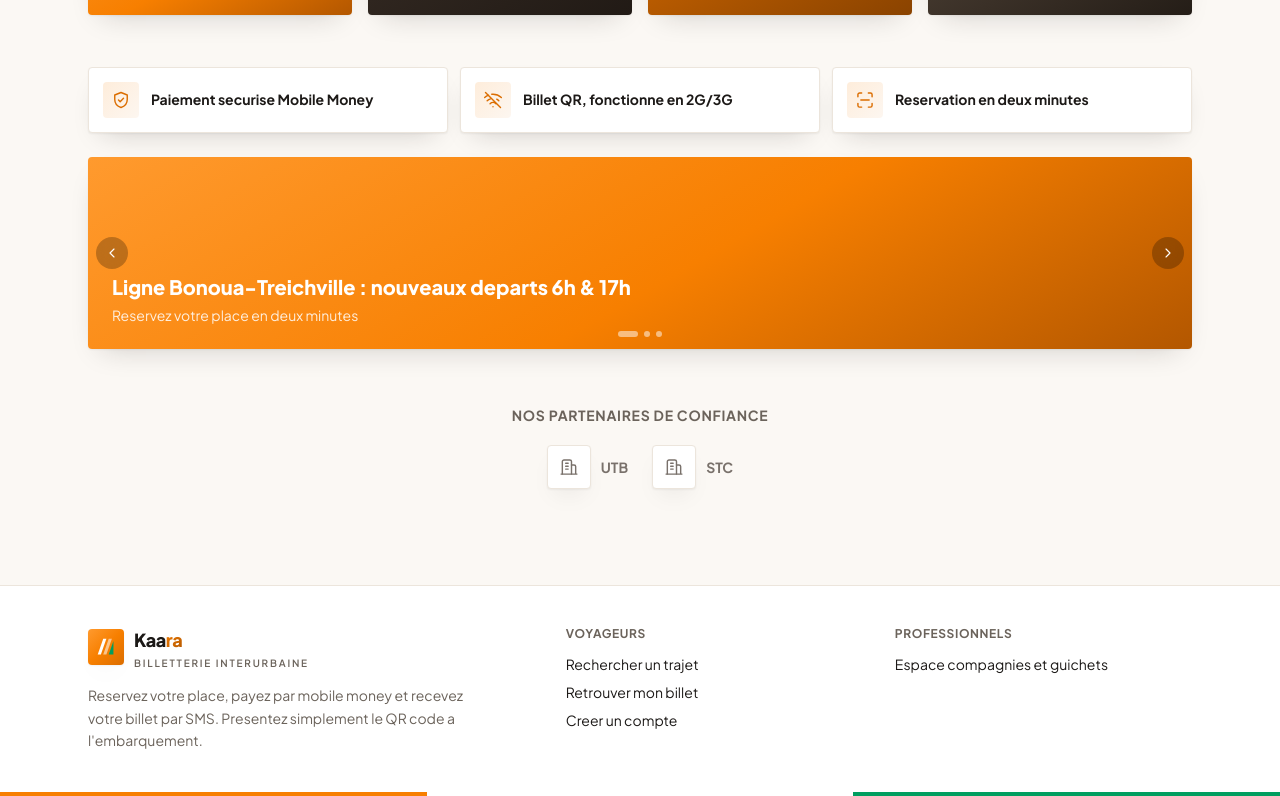
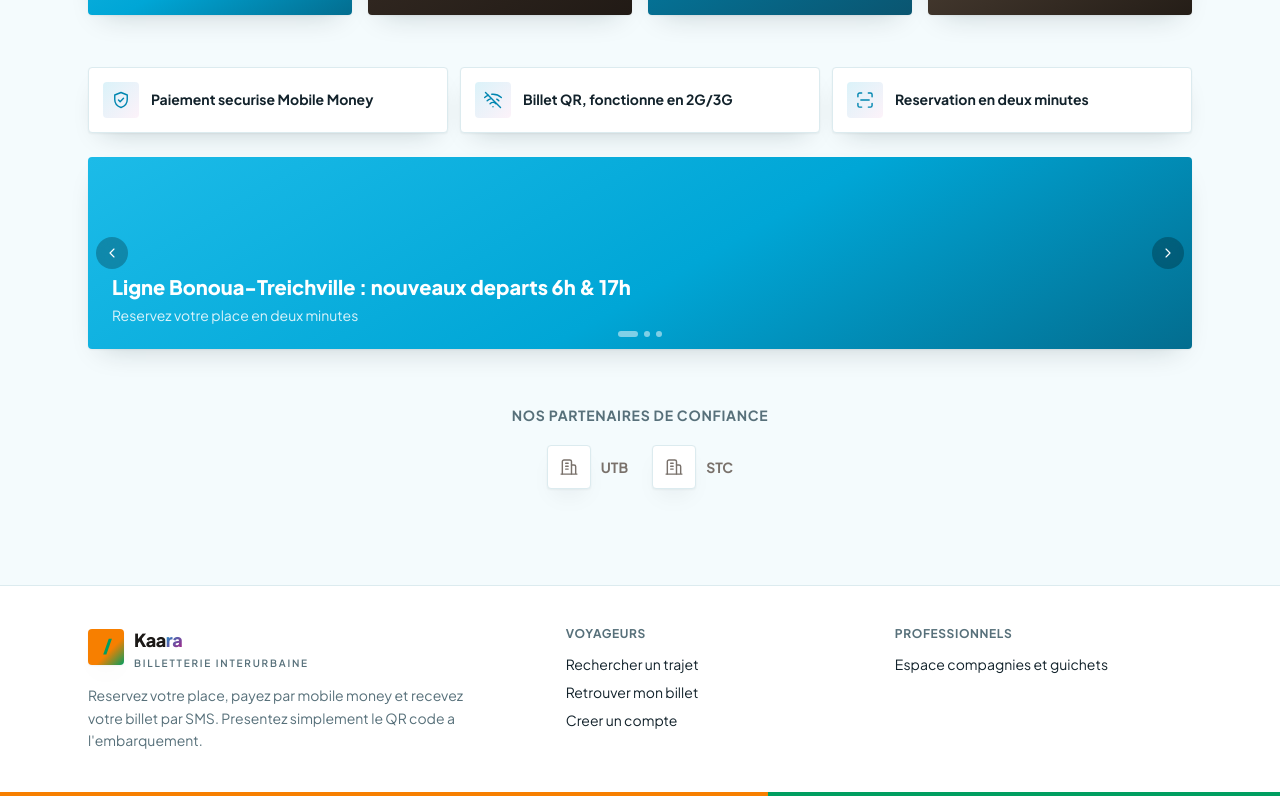
Before and after one commit to Yamoon224/BILLETERIE-WEB, a Next.js app: page / in a window 1280 px wide. Shown: the part 1630-2426 px from the top of the page. Built offline with nearby package versions, Linux system fonts and the light colour scheme; no server answers.

Commit message:
refactor: update color gradients and styles across multiple components for a cohesive design

```diff
--- a/src/app/(public)/page.tsx
+++ b/src/app/(public)/page.tsx
@@ -155,7 +155,7 @@ const DESTINATIONS = [
     from: "Abidjan",
     price: 6000,
     durationMinutes: 240,
-    gradient: "linear-gradient(150deg,#ff9a2e 0%,#f77f00 55%,#b35700 100%)",
+    gradient: "linear-gradient(150deg,#1cbbe8 0%,#00a6d6 55%,#036d8f 100%)",
   },
   {
     city: "Yamoussoukro",
@@ -169,7 +169,7 @@ const DESTINATIONS = [
     from: "Abidjan",
     price: 7500,
     durationMinutes: 330,
-    gradient: "linear-gradient(150deg,#db6d00 0%,#8a4300 100%)",
+    gradient: "linear-gradient(150deg,#0086b0 0%,#0a5570 100%)",
   },
   {
     city: "Korhogo",
@@ -190,7 +190,7 @@ const BANNERS: PromoBanner[] = [
     title: "Ligne Bonoua-Treichville : nouveaux departs 6h & 17h",
     subtitle: "Reservez votre place en deux minutes",
     href: "/",
-    gradient: "linear-gradient(150deg,#ff9a2e 0%,#f77f00 55%,#b35700 100%)",
+    gradient: "linear-gradient(150deg,#1cbbe8 0%,#00a6d6 55%,#036d8f 100%)",
   },
   {
     title: "Studio meuble a Assinie des 15 000 FCFA/nuit",
--- a/src/app/globals.css
+++ b/src/app/globals.css
@@ -13,49 +13,55 @@
   --font-mono: ui-monospace, "SFMono-Regular", "Cascadia Code", Menlo, monospace;
 
   /*
-   * Orange du drapeau ivoirien (#F77F00), decline en une seule rampe.
-   * Le blanc est la seconde couleur de la charte : il porte les surfaces, et
-   * l'orange est reserve a ce qui doit attirer l'oeil - action principale,
-   * etat actif, prix.
+   * Cyan vif, decline en une seule rampe : le ciel, la mer, l'horizon des
+   * possibles. Le blanc reste la seconde couleur de la charte - il porte les
+   * surfaces - et ce cyan est reserve a ce qui doit attirer l'oeil : action
+   * principale, etat actif, prix. Le jaune et le rose fuchsia de la charte
+   * n'apparaissent qu'a travers `grad-brand` (voir plus bas) : jamais en
+   * rampe unie, pour qu'ils restent des accents et non un fond.
    */
-  --color-brand-50: #fff6eb;
-  --color-brand-100: #ffe9cc;
-  --color-brand-200: #ffd199;
-  --color-brand-300: #ffb45c;
-  --color-brand-400: #ff9a2e;
-  --color-brand-500: #f77f00;
-  --color-brand-600: #db6d00;
-  --color-brand-700: #b35700;
-  --color-brand-800: #8a4300;
-  --color-brand-900: #6b3500;
+  --color-brand-50: #eafbff;
+  --color-brand-100: #c9f3fd;
+  --color-brand-200: #97e6fb;
+  --color-brand-300: #59d3f4;
+  --color-brand-400: #1cbbe8;
+  --color-brand-500: #00a6d6;
+  --color-brand-600: #0086b0;
+  --color-brand-700: #036d8f;
+  --color-brand-800: #0a5570;
+  --color-brand-900: #0d4258;
 
-  /* Vert du drapeau, reserve aux etats de succes : embarquement autorise,
-     paiement encaisse. Il ne sert jamais de decoration. */
+  /* Vert, reserve aux etats de succes : embarquement autorise, paiement
+     encaisse. Il ne sert jamais de decoration. */
   --color-flag-green: #009e60;
+
+  /* Orange fixe, independant de la rampe de marque : ne sert qu'au liser
+     drapeau (logo, pied de page), cote a cote avec le vert ci-dessus. */
+  --color-flag-orange: #f77f00;
 }
 
 :root {
   color-scheme: light;
-  --canvas: #fbf8f4;
+  --canvas: #f4fbfd;
   --surface: #ffffff;
-  --surface-muted: #f6f1ea;
-  --foreground: #1c1917;
-  --muted: #6b635b;
-  --hairline: #ece5dc;
-  --card-shadow: 0 1px 2px rgb(28 25 23 / 0.05), 0 12px 28px -14px rgb(28 25 23 / 0.22);
-  --card-shadow-hover: 0 2px 4px rgb(28 25 23 / 0.06), 0 18px 38px -16px rgb(219 109 0 / 0.35);
+  --surface-muted: #e9f5f8;
+  --foreground: #12222b;
+  --muted: #57707a;
+  --hairline: #dcebef;
+  --card-shadow: 0 1px 2px rgb(10 30 38 / 0.05), 0 12px 28px -14px rgb(10 30 38 / 0.22);
+  --card-shadow-hover: 0 2px 4px rgb(10 30 38 / 0.06), 0 18px 38px -16px rgb(0 134 176 / 0.35);
 }
 
 .dark {
   color-scheme: dark;
-  --canvas: #0e0c0a;
-  --surface: #181512;
-  --surface-muted: #221e1a;
-  --foreground: #f3eee8;
-  --muted: #a8a097;
-  --hairline: #2c2621;
+  --canvas: #071219;
+  --surface: #0f1d24;
+  --surface-muted: #15262e;
+  --foreground: #e9f6fa;
+  --muted: #93aab2;
+  --hairline: #22343b;
   --card-shadow: 0 1px 2px rgb(0 0 0 / 0.5), 0 12px 30px -14px rgb(0 0 0 / 0.85);
-  --card-shadow-hover: 0 2px 6px rgb(0 0 0 / 0.55), 0 20px 42px -16px rgb(247 127 0 / 0.3);
+  --card-shadow-hover: 0 2px 6px rgb(0 0 0 / 0.55), 0 20px 42px -16px rgb(0 166 214 / 0.3);
 }
 
 /*
@@ -71,8 +77,8 @@
   --series-1: #db6d00;
   --series-2: #2a78d6;
   --series-3: #1baf7a;
-  --chart-grid: #ece5dc;
-  --chart-axis: #d9cfc3;
+  --chart-grid: #dcebef;
+  --chart-axis: #c9dee3;
   --meter-track: #ffe9cc;
 }
 
@@ -80,8 +86,8 @@
   --series-1: #db6d00;
   --series-2: #3987e5;
   --series-3: #199e70;
-  --chart-grid: #2c2621;
-  --chart-axis: #4a4038;
+  --chart-grid: #22343b;
+  --chart-axis: #2e4750;
   --meter-track: #3a2a1a;
 }
 
@@ -92,25 +98,34 @@ body {
   -webkit-font-smoothing: antialiased;
 }
 
-/* Le degrade de marque, toujours diagonal : une seule definition, reprise par
-   les boutons, les en-tetes de tableau, les liseres de cartes et l'etat actif. */
+/* La bande degradee multicolore de la charte - cyan, rose fuchsia, jaune -
+   toujours diagonale : une seule definition, reprise par les boutons, les
+   en-tetes de billet, les liseres de cartes et l'etat actif. Elle materialise
+   la trajectoire du voyage, jamais un simple fond decoratif. */
 @utility grad-brand {
-  background-image: linear-gradient(135deg, #ff9a2e 0%, #f77f00 50%, #db6d00 100%);
+  background-image: linear-gradient(135deg, #1cbbe8 0%, #d6259f 50%, #ffd100 100%);
 }
 
 @utility grad-brand-hover {
-  background-image: linear-gradient(135deg, #f77f00 0%, #db6d00 50%, #b35700 100%);
+  background-image: linear-gradient(135deg, #00a6d6 0%, #b01b82 50%, #e6b800 100%);
 }
 
 @utility grad-brand-soft {
-  background-image: linear-gradient(135deg, rgb(247 127 0 / 0.14) 0%, rgb(219 109 0 / 0.06) 100%);
+  background-image: linear-gradient(135deg, rgb(0 166 214 / 0.14) 0%, rgb(214 37 159 / 0.06) 100%);
 }
 
 @utility grad-brand-text {
-  background-image: linear-gradient(135deg, #f77f00 0%, #b35700 100%);
+  background-image: linear-gradient(135deg, #00a6d6 0%, #b01b82 100%);
   background-clip: text;
   -webkit-background-clip: text;
   color: transparent;
+}
+
+/* Bandeau fixe du logo et du pied de page : orange + vert, cote a cote, sans
+   le blanc du drapeau. Independant de `grad-brand` afin que ce motif reste
+   stable meme si la rampe de marque evolue. */
+@utility grad-logo {
+  background-image: linear-gradient(135deg, var(--color-flag-orange) 0%, var(--color-flag-orange) 60%, var(--color-flag-green) 100%);
 }
 
 @utility shadow-card {
@@ -151,7 +166,7 @@ body {
 }
 
 ::selection {
-  background-color: rgb(247 127 0 / 0.24);
+  background-color: rgb(0 166 214 / 0.24);
 }
 
 /* ---------------------------------------------------------------------------
@@ -165,25 +180,25 @@ body {
  */
 
 :root {
-  --field-border: #d9cfc3;
-  --field-border-hover: #b8ab9c;
-  --field-border-focus: #f77f00;
+  --field-border: #c9dee3;
+  --field-border-hover: #9fbac2;
+  --field-border-focus: #00a6d6;
   --field-border-error: #e11d48;
-  --field-label: #7a7066;
-  --field-label-focus: #db6d00;
-  --field-placeholder: #a89d91;
-  --field-disabled-bg: #f6f1ea;
+  --field-label: #5e7a83;
+  --field-label-focus: #0086b0;
+  --field-placeholder: #85a0a8;
+  --field-disabled-bg: #e9f5f8;
 }
 
 .dark {
-  --field-border: #4a4038;
-  --field-border-hover: #6b5f54;
-  --field-border-focus: #ff9a2e;
+  --field-border: #2e4750;
+  --field-border-hover: #47646d;
+  --field-border-focus: #1cbbe8;
   --field-border-error: #fb7185;
-  --field-label: #a8a097;
-  --field-label-focus: #ffb45c;
-  --field-placeholder: #7a7066;
-  --field-disabled-bg: #221e1a;
+  --field-label: #93aab2;
+  --field-label-focus: #59d3f4;
+  --field-placeholder: #6b8890;
+  --field-disabled-bg: #15262e;
 }
 
 @layer components {
--- a/src/app/layout.tsx
+++ b/src/app/layout.tsx
@@ -24,8 +24,8 @@ export const viewport: Viewport = {
   width: "device-width",
   initialScale: 1,
   themeColor: [
-    { media: "(prefers-color-scheme: light)", color: "#fbf8f4" },
-    { media: "(prefers-color-scheme: dark)", color: "#0e0c0a" },
+    { media: "(prefers-color-scheme: light)", color: "#f4fbfd" },
+    { media: "(prefers-color-scheme: dark)", color: "#071219" },
   ],
 };
 
--- a/src/components/brand/Logo.tsx
+++ b/src/components/brand/Logo.tsx
@@ -4,9 +4,9 @@ import { cn } from "@/lib/cn";
  * Marque « Kaara » — « voyage » en langue baoule approchee, courte et facile a
  * dire au guichet.
  *
- * Le pictogramme reprend les trois bandes du drapeau ivoirien, inclinees en
- * route : orange, blanc, vert. Il reste lisible reduit a 32 px dans la barre
- * laterale repliee.
+ * Le pictogramme reprend deux bandes inclinees en route, orange et vert -
+ * heritage du drapeau ivoirien, sans le blanc. Il reste lisible reduit a
+ * 32 px dans la barre laterale repliee.
  */
 export function LogoMark({ size = "md", className }: { size?: "sm" | "md" | "lg"; className?: string }) {
   const dimension = { sm: "h-8 w-8", md: "h-9 w-9", lg: "h-12 w-12" }[size];
@@ -14,12 +14,10 @@ export function LogoMark({ size = "md", className }: { size?: "sm" | "md" | "lg"
   return (
     <span
       aria-hidden="true"
-      className={cn("grad-brand relative inline-flex shrink-0 items-center justify-center overflow-hidden rounded-sm shadow-card", dimension, className)}
+      className={cn("grad-logo relative inline-flex shrink-0 items-center justify-center overflow-hidden rounded-sm shadow-card", dimension, className)}
     >
       <svg viewBox="0 0 32 32" className="h-[70%] w-[70%]" fill="none">
-        <path d="M6 26 13 6h4L10 26Z" fill="#fff" />
-        <path d="M13 26 20 6h4l-7 20Z" fill="#fff" opacity="0.55" />
-        <path d="M20 26 26 9v17Z" fill="#009e60" />
+        <path d="M13 26 20 6h4l-7 20Z" fill="#009e60" />
       </svg>
     </span>
   );
--- a/src/components/layout/SiteFooter.tsx
+++ b/src/components/layout/SiteFooter.tsx
@@ -44,9 +44,8 @@ export function SiteFooter() {
         </div>
       </div>
       <div className="flex h-1">
-        <span className="flex-1 bg-brand-500" />
-        <span className="flex-1 bg-white dark:bg-stone-200" />
-        <span className="flex-1 bg-[var(--color-flag-green)]" />
+        <span className="flex-[3] bg-[var(--color-flag-orange)]" />
+        <span className="flex-[2] bg-[var(--color-flag-green)]" />
       </div>
     </footer>
   );
--- a/src/features/home/PopularApartments.tsx
+++ b/src/features/home/PopularApartments.tsx
@@ -9,9 +9,9 @@ import { apartmentService } from "@/services";
 
 const GRADIENTS = [
   "linear-gradient(150deg,#2F9E68 0%,#1F7A4D 100%)",
-  "linear-gradient(150deg,#ff9a2e 0%,#f77f00 55%,#b35700 100%)",
+  "linear-gradient(150deg,#1cbbe8 0%,#00a6d6 55%,#036d8f 100%)",
   "linear-gradient(150deg,#3a2f27 0%,#211a15 100%)",
-  "linear-gradient(150deg,#db6d00 0%,#8a4300 100%)",
+  "linear-gradient(150deg,#0086b0 0%,#0a5570 100%)",
 ];
 
 /**
--- a/src/features/home/PopularRentalVehicles.tsx
+++ b/src/features/home/PopularRentalVehicles.tsx
@@ -9,7 +9,7 @@ import { rentalVehicleService } from "@/services";
 
 const GRADIENTS = [
   "linear-gradient(150deg,#2C3E5C 0%,#1B2A41 100%)",
-  "linear-gradient(150deg,#db6d00 0%,#8a4300 100%)",
+  "linear-gradient(150deg,#0086b0 0%,#0a5570 100%)",
   "linear-gradient(150deg,#2F9E68 0%,#1F7A4D 100%)",
   "linear-gradient(150deg,#57493c 0%,#241d17 100%)",
 ];
```
Also changed, not shown: src/app/icon.svg.
